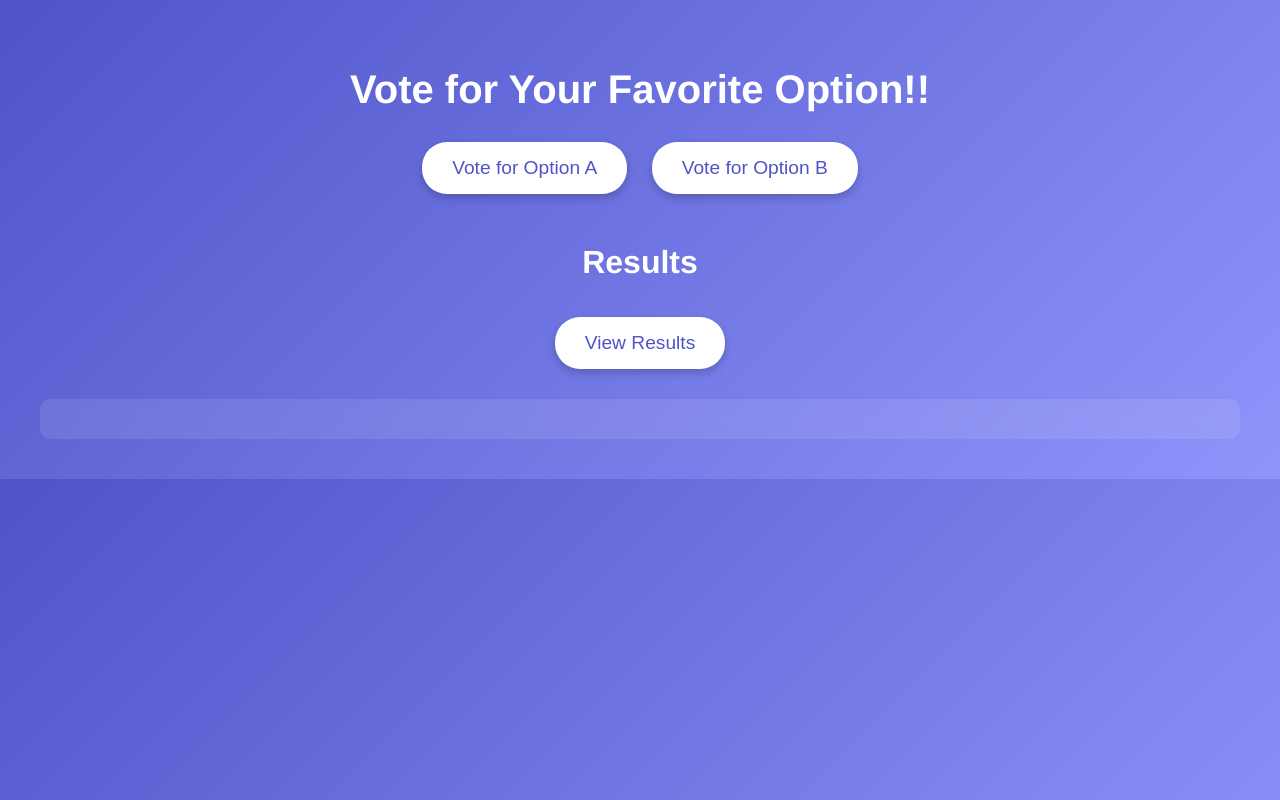
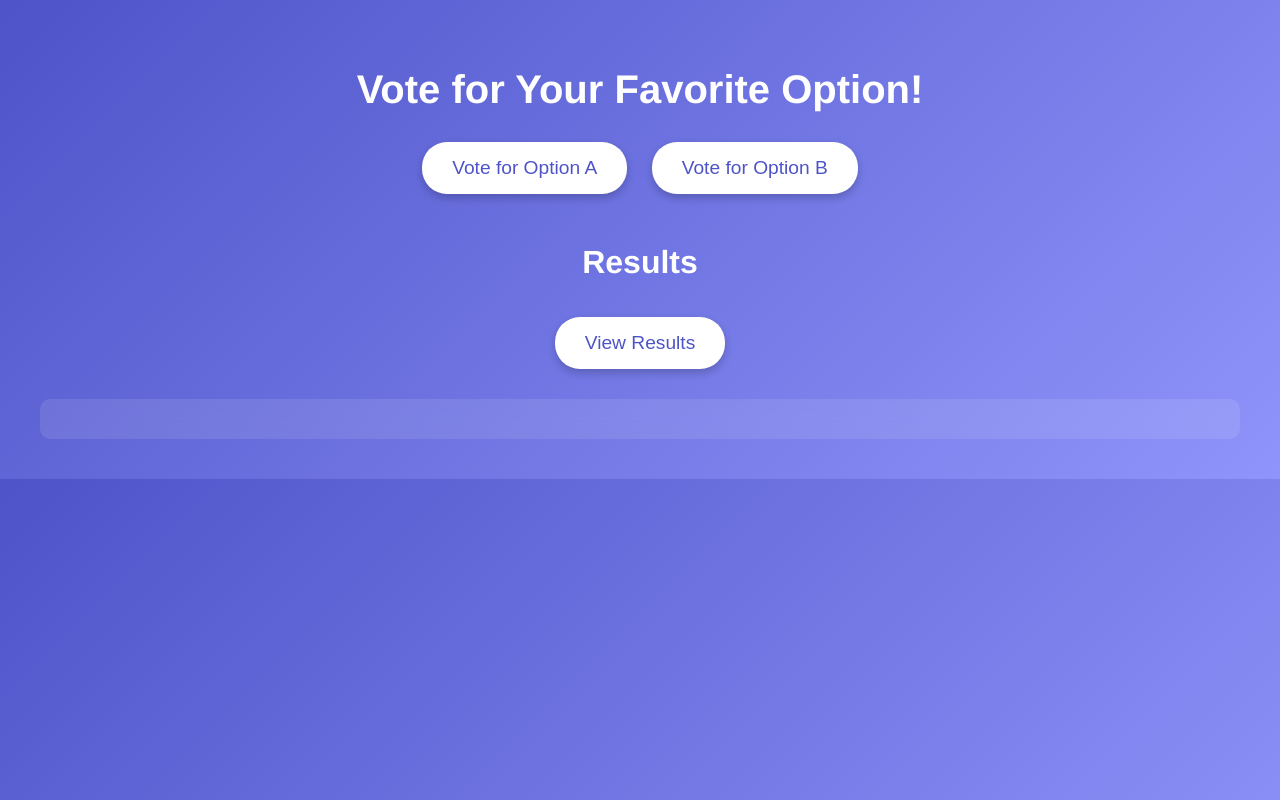
Before and after one commit to G-Aslan/voting-app, a website: page web-app/vote.html in a window 1280 px wide. Drawn offline with Linux system fonts and the light colour scheme.

Commit message:
modified:   web-app/vote.html

```diff
--- a/web-app/vote.html
+++ b/web-app/vote.html
@@ -101,7 +101,7 @@
     </script>
 </head>
 <body>
-    <h1>Vote for Your Favorite Option!!</h1>
+    <h1>Vote for Your Favorite Option!</h1>
     <button onclick="vote('Option A')">Vote for Option A</button>
     <button onclick="vote('Option B')">Vote for Option B</button>
     <h2>Results</h2>
```
